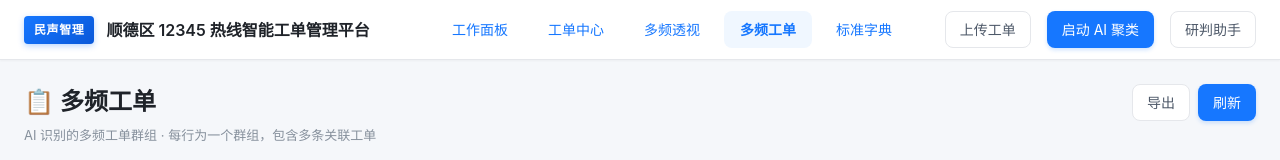
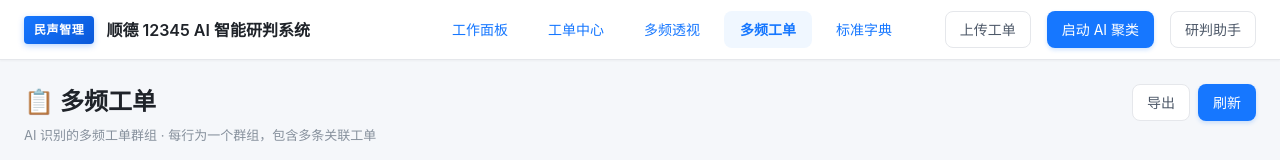
Before and after one commit to FireTable/12345, a Next.js app: page /themes in a window 1280 px wide. Shown: the top 160 px of the page. Built offline with nearby package versions, Linux system fonts and the light colour scheme; no server answers; the database is empty.

Commit message:
feat(ui): update platform title to '顺德 12345 AI 智能研判系统' in navbar and layout metadata

```diff
--- a/app/_components/civic/civic-nav.tsx
+++ b/app/_components/civic/civic-nav.tsx
@@ -19,7 +19,7 @@ export function CivicNav() {
     <nav className="navbar">
       <div className="navbar__brand">
         <div className="brand-logo">民声智理</div>
-        <span className="brand-text-full">顺德区 12345 热线智能工单管理平台</span>
+        <span className="brand-text-full">顺德 12345 AI 智能研判系统</span>
       </div>
       <div className="navbar__menu">
         {ITEMS.map((it) => {
--- a/app/layout.tsx
+++ b/app/layout.tsx
@@ -9,8 +9,8 @@ import { CivicWorkflowProvider } from "@/app/_components/civic/civic-workflow";
 import { Toaster } from "@/app/_components/ui/sonner";
 
 export const metadata: Metadata = {
-  title: "顺德区12345热线智能工单管理平台",
-  description: "12345 热线多频工单识别与核查",
+  title: "顺德 12345 AI 智能研判系统",
+  description: "顺德 12345 热线多频诉求 AI 智能研判与治理平台",
 };
 
 export default function RootLayout({
--- a/app/themes/page.tsx
+++ b/app/themes/page.tsx
@@ -295,7 +295,7 @@ export default function ThemesPage() {
               <th>代表性诉求标题</th>
               <th style={{ width: 75, textAlign: "right" }}>工单数</th>
               <th style={{ width: 75, textAlign: "right" }}>未处理</th>
-              <th style={{ width: 120 }}>紧急度</th>
+              <th style={{ width: 80 }}>紧急度</th>
               <th style={{ width: 85, textAlign: "right" }}>持续天数</th>
               <th style={{ width: 125 }}>AI 置信度</th>
               <th style={{ width: 85 }}>处置状态</th>
```
